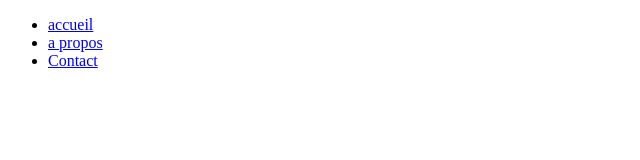
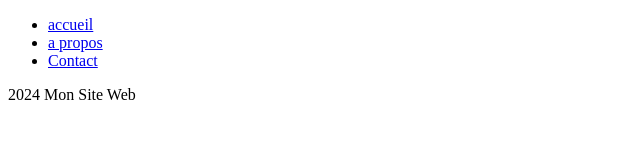
Before and after one commit to youxcou/testing, a plain HTML site: page index.html in a window 1280 px wide. Shown: the whole page, without its empty margins (0-640 px from the left). Drawn offline with Linux system fonts and the light colour scheme.

Commit message:
added a footer

```diff
--- a/index.html
+++ b/index.html
@@ -14,4 +14,7 @@
         </ul>
     </nav>
 </body>
+<footer>
+    <p>2024 Mon Site Web</p>
+</footer>
 </html>
```
